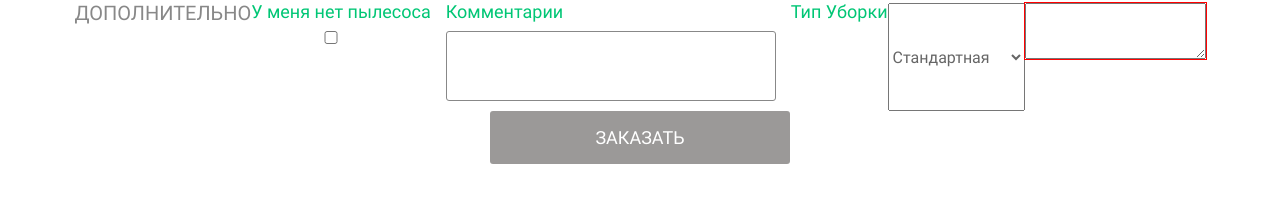
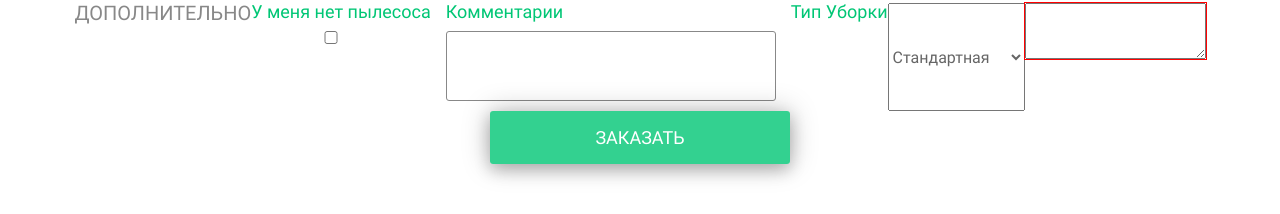
Before and after one commit to tomatoproducts/fresh_house, a website: page form.html in a window 1280 px wide. In both pictures the pointer is over the input "Заказать". Shown: the part 2470-2684 px from the top of the page. Drawn offline with Linux system fonts and the light colour scheme.

Commit message:
вносит css git commit -m вносит

```diff
--- a/css/style.css
+++ b/css/style.css
@@ -2265,10 +2265,13 @@ input[type=number]::-webkit-outer-spin-button {
     box-sizing: border-box;
   }
   .form__btn:hover {
-    background-color: #9b9998;
+    transition-duration: 300ms;
+    background-color: rgba(0, 198, 117, 0.8);
+    box-shadow: 0 0px 28px rgba(0, 0, 0, 0.25), 0 6px 16px rgba(0, 0, 0, 0.22);
     box-sizing: border-box;
   }
   .form__btn:active {
+    transition-duration: 100ms;
     color: #e6e6e6;
   }
   .form__note {
```
